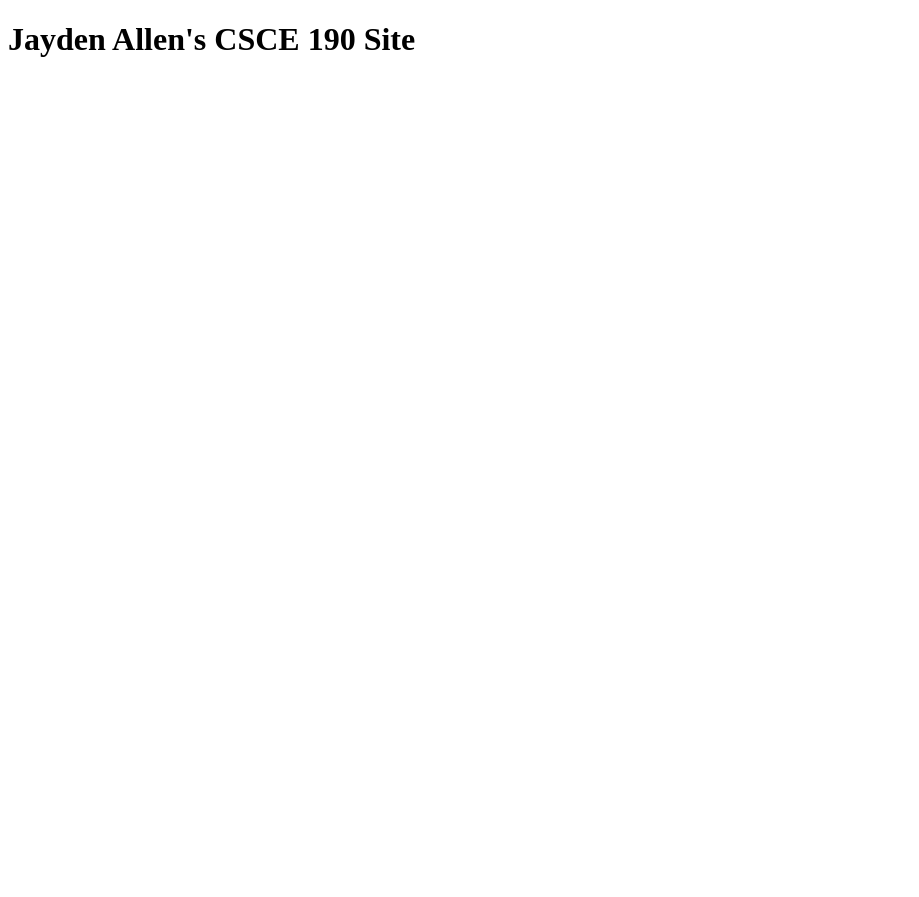
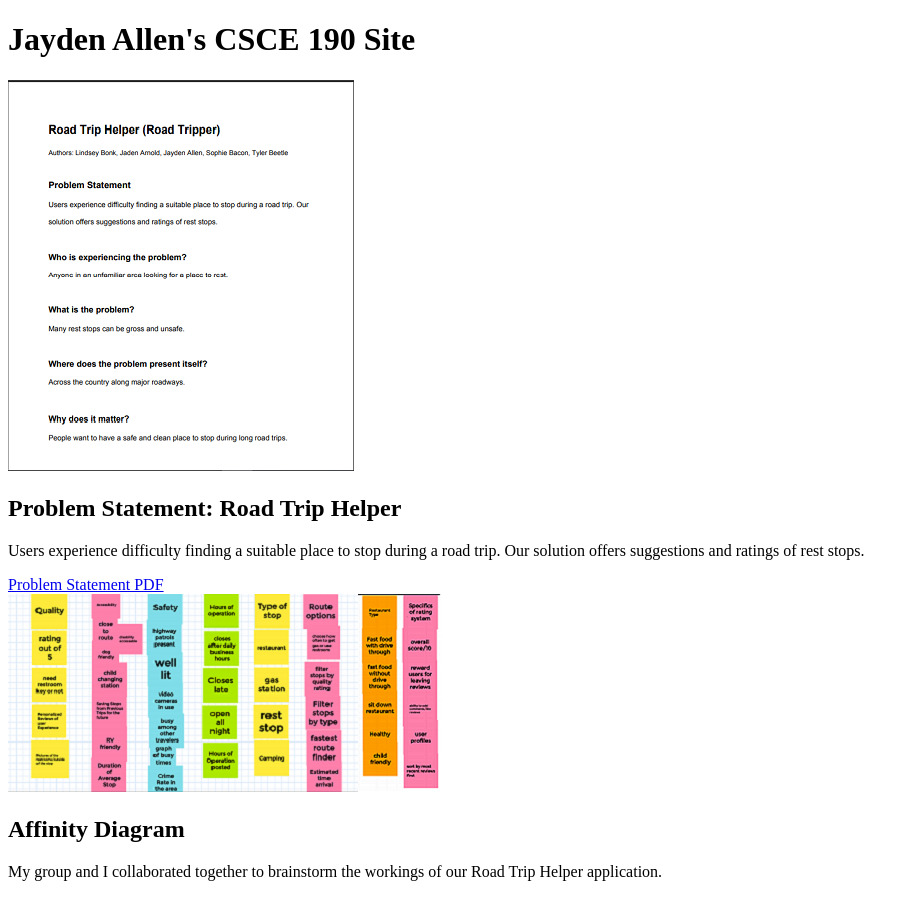
Before and after one commit to Jayxden/jaydenallen.github.io, a plain HTML site: page index.html in a window 1280 px wide. Shown: the whole page, without its empty margins (0-919 px from the left). Before the commit the page ends 800 px from the top, so only its background shows below. Drawn offline with Linux system fonts and the light colour scheme.

Commit message:
Add files via upload

```diff
--- a/index.html
+++ b/index.html
@@ -5,5 +5,31 @@
     </head>
     <body>
         <h1>Jayden Allen's CSCE 190 Site</h1>
+        <!-- Problem Statement Assignment-->
+        <section class="assignment">
+            <a href="Files/ProblemStatement.pdf"><img src="Images/ProblemStatement.png"></a>
+            <section class="ass-details">
+                <h2>Problem Statement: Road Trip Helper</h2>
+                <p>Users experience difficulty finding a suitable place to stop during a road trip. Our solution offers suggestions and ratings of rest stops.
+
+                </p>
+                <a href="Files/ProblemStatement.pdf">Problem Statement PDF </a>
+
+
+
+            </section>
+            <section class="assignment">
+                <a href="Files/AffinityDiagram.pdf"><img src="Images/AffinityDiagram1.png"><img src="Images/AffinityDiagram2.png"></a>
+                <section class="ass-details">
+                    <h2>Affinity Diagram</h2>
+                    <p>My group and I  collaborated together to brainstorm the workings of our Road Trip Helper application.
+
+                    </p>
+
+
+
+
+                </section>
+        </section>
     </body>
 </html>
```
Also changed, not shown: Images/AffinityDiagram1.png (added), Images/AffinityDiagram2.png (added), Images/ProblemStatement.png (added), 2 other files.
